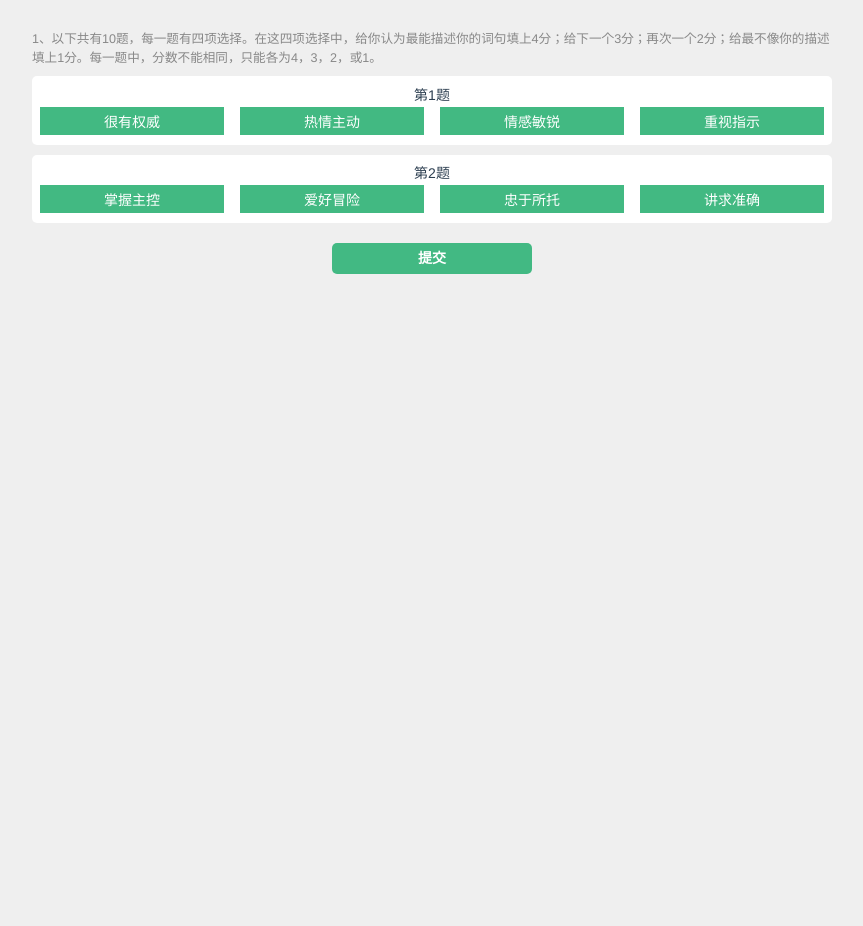
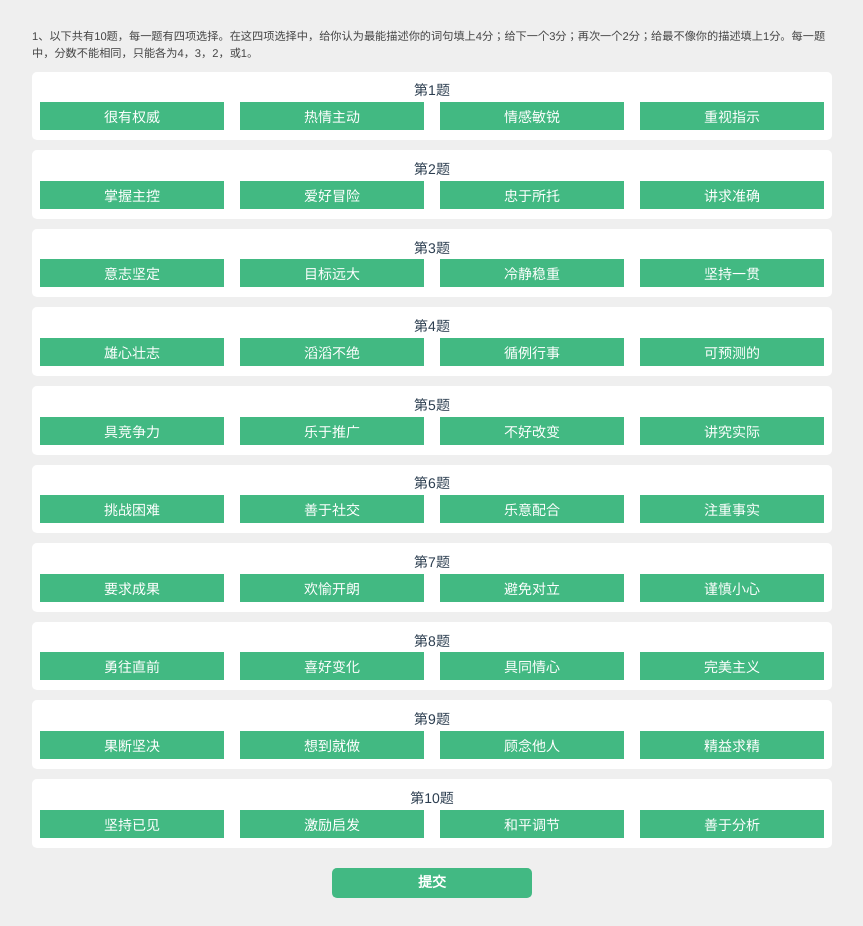
Before and after one commit to YosefYuan/disc, a Vue app: page / in a window 1280 px wide. Shown: the whole page, without its empty margins (208-1071 px from the left). Before the commit the page ends 800 px from the top, so only its background shows below. Built offline with nearby package versions, Linux system fonts and the light colour scheme.

Commit message:
0413 bus and color

```diff
--- a/package.json
+++ b/package.json
@@ -56,6 +56,7 @@
     "vue-loader": "^13.3.0",
     "vue-style-loader": "^3.0.1",
     "vue-template-compiler": "^2.5.2",
+    "vuex": "^3.0.1",
     "webpack": "^3.6.0",
     "webpack-bundle-analyzer": "^2.9.0",
     "webpack-dev-server": "^2.9.1",
--- a/src/components/base/select.vue
+++ b/src/components/base/select.vue
@@ -101,7 +101,7 @@ li {
   cursor: pointer;
 }
 .selection-result li {
-  background: #dd95b6;
+  background: #666;
 }
 li.added {
   background: #888;
--- a/src/components/index.vue
+++ b/src/components/index.vue
@@ -50,12 +50,14 @@ export default {
   methods: {
     submitFn() {
       // this.$bus.$emit("myevent", this.maxConclusionData);
+      // console.log(Store.state.count);
+
       const flag = this.checkAll();
       if (flag) {
         this.getFourScores();
         this.getConclusion();
         this.$router.push({ path: "/result" });
-        // bus.$emit("my-event", this.maxConclusionData);
+        bus.$emit("my-event", this.maxConclusionData);
       } else {
         alert("请完成所有题目");
       }
@@ -150,8 +152,9 @@ export default {
 <style scoped>
 .ques-title {
   text-align: left;
-  font-size: 0.9em;
-  color: #888;
+  color: #444;
+  line-height: 1.5;
+  font-size: 0.8em;
 }
 .content {
   background: #fff;
--- a/src/components/result.vue
+++ b/src/components/result.vue
@@ -23,7 +23,7 @@ export default {
   created() {
     bus.$on("my-event", data => {
       this.maxConclusionData = data;
-      console.log(data);
+      // console.log(data);
     });
   },
   // methods: {
--- a/src/data/selection.js
+++ b/src/data/selection.js
@@ -44,174 +44,174 @@ const selectionData = [{
     }
   ]
 },
-// {
-//   indexNum: 2,
-//   select: [
-//     {
-//       initSelect: false,
-//       val: '意志坚定'
-//     },
-//     {
-//       initSelect: false,
-//       val: '目标远大'
-//     },
-//     {
-//       initSelect: false,
-//       val: '冷静稳重'
-//     },
-//     {
-//       initSelect: false,
-//       val: '坚持一贯'
-//     }
-//   ]
-// },
-// {
-//   indexNum: 3,
-//   select: [
-//     {
-//       initSelect: false,
-//       val: '雄心壮志'
-//     },
-//     {
-//       initSelect: false,
-//       val: '滔滔不绝'
-//     },
-//     {
-//       initSelect: false,
-//       val: '循例行事'
-//     },
-//     {
-//       initSelect: false,
-//       val: '可预测的'
-//     }
-//   ]
-// },
-// {
-//   indexNum: 4,
-//   select: [
-//     {
-//       initSelect: false,
-//       val: '具竞争力'
-//     },
-//     {
-//       initSelect: false,
-//       val: '乐于推广'
-//     },
-//     {
-//       initSelect: false,
-//       val: '不好改变'
-//     },
-//     {
-//       initSelect: false,
-//       val: '讲究实际'
-//     }
-//   ]
-// },
-// {
-//   indexNum: 5,
-//   select: [
-//     {
-//       initSelect: false,
-//       val: '挑战困难'
-//     },
-//     {
-//       initSelect: false,
-//       val: '善于社交'
-//     },
-//     {
-//       initSelect: false,
-//       val: '乐意配合'
-//     },
-//     {
-//       initSelect: false,
-//       val: '注重事实'
-//     }
-//   ]
-// },
-// {
-//   indexNum: 6,
-//   select: [
-//     {
-//       initSelect: false,
-//       val: '要求成果'
-//     },
-//     {
-//       initSelect: false,
-//       val: '欢愉开朗'
-//     },
-//     {
-//       initSelect: false,
-//       val: '避免对立'
-//     },
-//     {
-//       initSelect: false,
-//       val: '谨慎小心'
-//     }
-//   ]
-// },
-// {
-//   indexNum: 7,
-//   select: [
-//     {
-//       initSelect: false,
-//       val: '勇往直前'
-//     },
-//     {
-//       initSelect: false,
-//       val: '喜好变化'
-//     },
-//     {
-//       initSelect: false,
-//       val: '具同情心'
-//     },
-//     {
-//       initSelect: false,
-//       val: '完美主义'
-//     }
-//   ]
-// },
-// {
-//   indexNum: 8,
-//   select: [
-//     {
-//       initSelect: false,
-//       val: '果断坚决'
-//     },
-//     {
-//       initSelect: false,
-//       val: '想到就做'
-//     },
-//     {
-//       initSelect: false,
-//       val: '顾念他人'
-//     },
-//     {
-//       initSelect: false,
-//       val: '精益求精'
-//     }
-//   ]
-// },
-// {
-//   indexNum: 9,
-//   select: [
-//     {
-//       initSelect: false,
-//       val: '坚持已见'
-//     },
-//     {
-//       initSelect: false,
-//       val: '激励启发'
-//     },
-//     {
-//       initSelect: false,
-//       val: '和平调节'
-//     },
-//     {
-//       initSelect: false,
-//       val: '善于分析'
-//     }
-//   ]
-// }
+{
+  indexNum: 2,
+  select: [
+    {
+      initSelect: false,
+      val: '意志坚定'
+    },
+    {
+      initSelect: false,
+      val: '目标远大'
+    },
+    {
+      initSelect: false,
+      val: '冷静稳重'
+    },
+    {
+      initSelect: false,
+      val: '坚持一贯'
+    }
+  ]
+},
+{
+  indexNum: 3,
+  select: [
+    {
+      initSelect: false,
+      val: '雄心壮志'
+    },
+    {
+      initSelect: false,
+      val: '滔滔不绝'
+    },
+    {
+      initSelect: false,
+      val: '循例行事'
+    },
+    {
+      initSelect: false,
+      val: '可预测的'
+    }
+  ]
+},
+{
+  indexNum: 4,
+  select: [
+    {
+      initSelect: false,
+      val: '具竞争力'
+    },
+    {
+      initSelect: false,
+      val: '乐于推广'
+    },
+    {
+      initSelect: false,
+      val: '不好改变'
+    },
+    {
+      initSelect: false,
+      val: '讲究实际'
+    }
+  ]
+},
+{
+  indexNum: 5,
+  select: [
+    {
+      initSelect: false,
+      val: '挑战困难'
+    },
+    {
+      initSelect: false,
+      val: '善于社交'
+    },
+    {
+      initSelect: false,
+      val: '乐意配合'
+    },
+    {
+      initSelect: false,
+      val: '注重事实'
+    }
+  ]
+},
+{
+  indexNum: 6,
+  select: [
+    {
+      initSelect: false,
+      val: '要求成果'
+    },
+    {
+      initSelect: false,
+      val: '欢愉开朗'
+    },
+    {
+      initSelect: false,
+      val: '避免对立'
+    },
+    {
+      initSelect: false,
+      val: '谨慎小心'
+    }
+  ]
+},
+{
+  indexNum: 7,
+  select: [
+    {
+      initSelect: false,
+      val: '勇往直前'
+    },
+    {
+      initSelect: false,
+      val: '喜好变化'
+    },
+    {
+      initSelect: false,
+      val: '具同情心'
+    },
+    {
+      initSelect: false,
+      val: '完美主义'
+    }
+  ]
+},
+{
+  indexNum: 8,
+  select: [
+    {
+      initSelect: false,
+      val: '果断坚决'
+    },
+    {
+      initSelect: false,
+      val: '想到就做'
+    },
+    {
+      initSelect: false,
+      val: '顾念他人'
+    },
+    {
+      initSelect: false,
+      val: '精益求精'
+    }
+  ]
+},
+{
+  indexNum: 9,
+  select: [
+    {
+      initSelect: false,
+      val: '坚持已见'
+    },
+    {
+      initSelect: false,
+      val: '激励启发'
+    },
+    {
+      initSelect: false,
+      val: '和平调节'
+    },
+    {
+      initSelect: false,
+      val: '善于分析'
+    }
+  ]
+}
 ]
 
 /* 结论数据 */
```
Also changed, not shown: src/data/store.js (added, +20 -0 lines).
